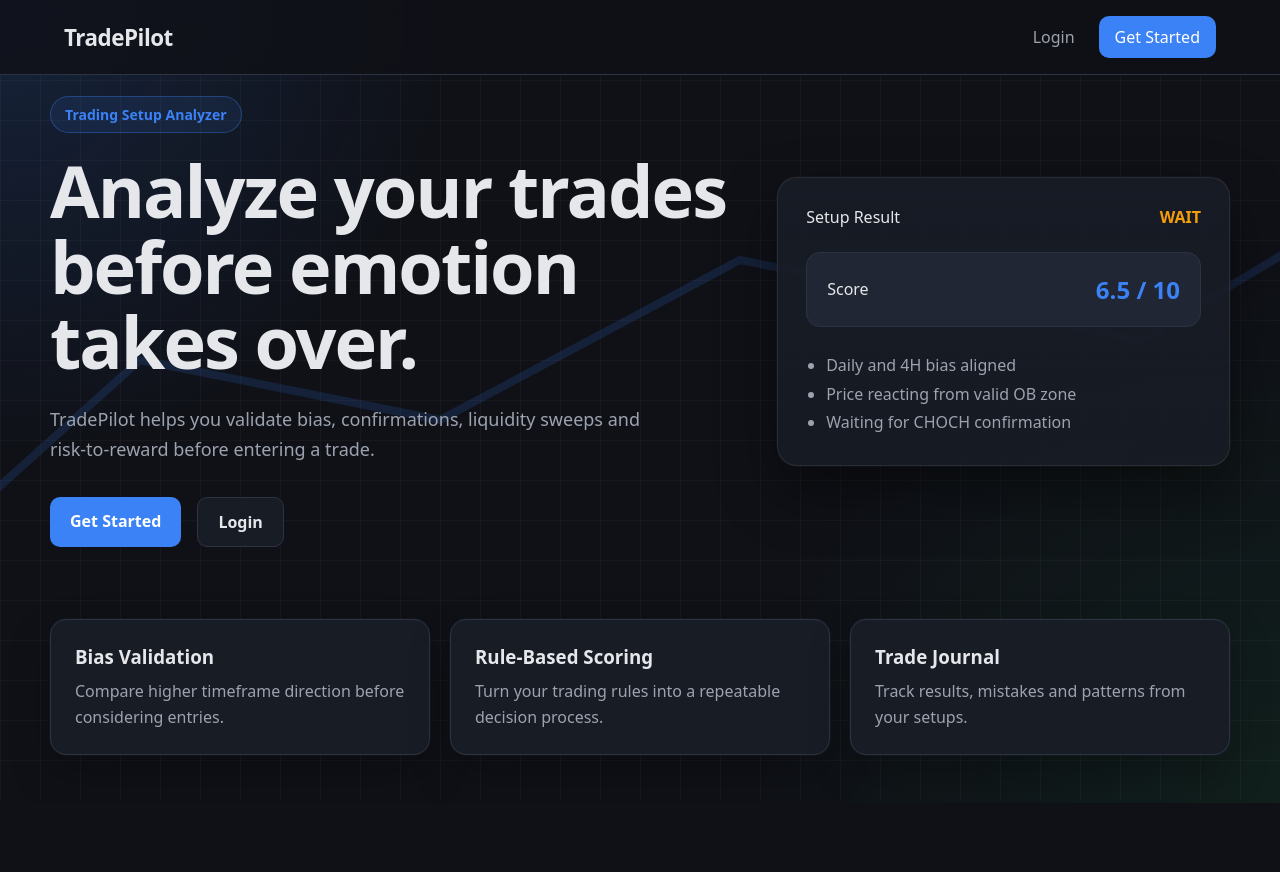
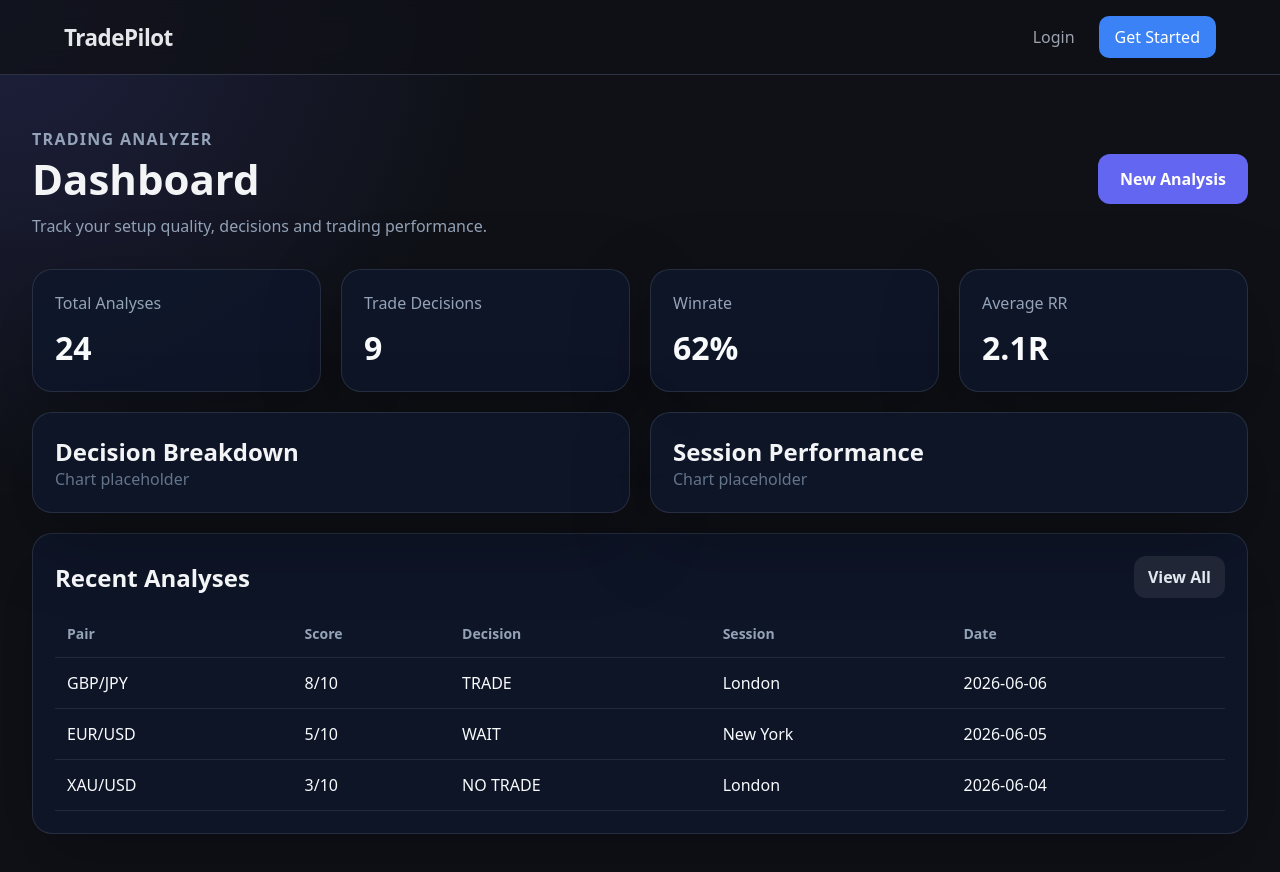
Before and after one commit to stoyan-kanev/Trading-Analyzer, a React (Vite) app in the folder front-end/: page /dashboard in a window 1280 px wide. Before the commit this address led to /. Shown: the top 872 px of the page. Before the commit the page ends 803 px from the top, so only its background shows below. Built offline with nearby package versions, Linux system fonts and the light colour scheme; no server answers.

Commit message:
Added mock dashboard for layout and test

```diff
--- a/front-end/src/components/NavBar/NavBar.tsx
+++ b/front-end/src/components/NavBar/NavBar.tsx
@@ -22,9 +22,13 @@
 
                     {user && (
                         <>
+                            <Link to="/dashboard">
+                                Dashboard
+                            </Link>
                             <button onClick={logout}>
                                 Logout
                             </button>
+
                         </>
                     )}
                     {!user && (
--- /dev/null
+++ b/front-end/src/pages/DashBoard.css
@@ -0,0 +1,125 @@
+.dashboard-page {
+    padding: 120px 32px 48px;
+    min-height: 100vh;
+    background:
+            radial-gradient(circle at top left, rgba(99, 102, 241, 0.18), transparent 32%),
+            #0f1117;
+    color: #f8fafc;
+}
+
+.dashboard-header {
+    display: flex;
+    align-items: center;
+    justify-content: space-between;
+    gap: 24px;
+    margin-bottom: 32px;
+}
+
+.dashboard-kicker {
+    color: #818cf8;
+    font-weight: 700;
+    text-transform: uppercase;
+    letter-spacing: 0.08em;
+}
+
+.dashboard-header h1 {
+    margin: 0;
+    font-size: 42px;
+}
+
+.dashboard-header p {
+    margin: 8px 0 0;
+    color: #94a3b8;
+}
+
+.dashboard-primary-btn,
+.secondary-btn {
+    border: none;
+    border-radius: 12px;
+    cursor: pointer;
+    font-weight: 700;
+}
+
+.dashboard-primary-btn {
+    padding: 14px 22px;
+    background: #6366f1;
+    color: white;
+}
+
+.secondary-btn {
+    padding: 10px 14px;
+    background: rgba(255, 255, 255, 0.08);
+    color: #e2e8f0;
+}
+
+.stats-grid {
+    display: grid;
+    grid-template-columns: repeat(4, 1fr);
+    gap: 20px;
+    margin-bottom: 20px;
+}
+
+.dashboard-grid {
+    display: grid;
+    grid-template-columns: 1fr 1fr;
+    gap: 20px;
+    margin-bottom: 20px;
+}
+
+.dashboard-card {
+    background: rgba(15, 23, 42, 0.86);
+    border: 1px solid rgba(148, 163, 184, 0.18);
+    border-radius: 20px;
+    padding: 22px;
+    box-shadow: 0 24px 80px rgba(0, 0, 0, 0.28);
+}
+
+.stat-card span {
+    display: block;
+    color: #94a3b8;
+    margin-bottom: 12px;
+}
+
+.stat-card strong {
+    font-size: 32px;
+}
+
+.muted {
+    color: #64748b;
+}
+
+.section-header {
+    display: flex;
+    align-items: center;
+    justify-content: space-between;
+    margin-bottom: 12px;
+}
+
+.analyses-table {
+    width: 100%;
+    border-collapse: collapse;
+}
+
+.analyses-table th,
+.analyses-table td {
+    padding: 14px 12px;
+    text-align: left;
+    border-bottom: 1px solid rgba(148, 163, 184, 0.14);
+}
+
+.analyses-table th {
+    color: #94a3b8;
+    font-size: 14px;
+}
+
+@media (max-width: 900px) {
+    .dashboard-header {
+        flex-direction: column;
+        align-items: flex-start;
+    }
+
+    .stats-grid,
+    .dashboard-grid {
+        grid-template-columns: 1fr;
+    }
+}
--- /dev/null
+++ b/front-end/src/pages/DashboardPage.tsx
@@ -0,0 +1,46 @@
+import {StatsCards} from "./StatsCards.tsx";
+import {RecentAnalysesTable} from "./RecentAnalysesTable.tsx";
+import './DashBoard.css'
+import { useNavigate } from "react-router-dom";
+
+
+export function DashboardPage() {
+
+
+    const navigate = useNavigate();
+
+    return (
+        <main className="dashboard-page">
+            <section className="dashboard-header">
+                <div>
+                    <p className="dashboard-kicker">Trading Analyzer</p>
+                    <h1>Dashboard</h1>
+                    <p>Track your setup quality, decisions and trading performance.</p>
+                </div>
+
+                <button
+                    className="dashboard-primary-btn"
+                    onClick={() => navigate("/analysis/new")}
+                >
+                    New Analysis
+                </button>
+            </section>
+
+            <StatsCards />
+
+            <section className="dashboard-grid">
+                <div className="dashboard-card">
+                    <h2>Decision Breakdown</h2>
+                    <p className="muted">Chart placeholder</p>
+                </div>
+
+                <div className="dashboard-card">
+                    <h2>Session Performance</h2>
+                    <p className="muted">Chart placeholder</p>
+                </div>
+            </section>
+
+            <RecentAnalysesTable />
+        </main>
+    );
+}
--- /dev/null
+++ b/front-end/src/pages/RecentAnalysesTable.tsx
@@ -0,0 +1,58 @@
+const analyses = [
+    {
+        pair: "GBP/JPY",
+        score: 8,
+        decision: "TRADE",
+        session: "London",
+        date: "2026-06-06",
+    },
+    {
+        pair: "EUR/USD",
+        score: 5,
+        decision: "WAIT",
+        session: "New York",
+        date: "2026-06-05",
+    },
+    {
+        pair: "XAU/USD",
+        score: 3,
+        decision: "NO TRADE",
+        session: "London",
+        date: "2026-06-04",
+    },
+];
+
+export function RecentAnalysesTable() {
+    return (
+        <section className="dashboard-card">
+            <div className="section-header">
+                <h2>Recent Analyses</h2>
+                <button className="secondary-btn">View All</button>
+            </div>
+
+            <table className="analyses-table">
+                <thead>
+                <tr>
+                    <th>Pair</th>
+                    <th>Score</th>
+                    <th>Decision</th>
+                    <th>Session</th>
+                    <th>Date</th>
+                </tr>
+                </thead>
+
+                <tbody>
+                {analyses.map((analysis) => (
+                    <tr key={`${analysis.pair}-${analysis.date}`}>
+                        <td>{analysis.pair}</td>
+                        <td>{analysis.score}/10</td>
+                        <td>{analysis.decision}</td>
+                        <td>{analysis.session}</td>
+                        <td>{analysis.date}</td>
+                    </tr>
+                ))}
+                </tbody>
+            </table>
+        </section>
+    );
+}
--- /dev/null
+++ b/front-end/src/pages/StatsCards.tsx
@@ -0,0 +1,19 @@
+const stats = [
+    { label: "Total Analyses", value: "24" },
+    { label: "Trade Decisions", value: "9" },
+    { label: "Winrate", value: "62%" },
+    { label: "Average RR", value: "2.1R" },
+];
+
+export function StatsCards() {
+    return (
+        <section className="stats-grid">
+            {stats.map((stat) => (
+                    <div className="dashboard-card stat-card" key={stat.label}>
+                    <span>{stat.label}</span>
+                    <strong>{stat.value}</strong>
+                    </div>
+    ))}
+    </section>
+);
+}
--- a/front-end/src/routes/router.tsx
+++ b/front-end/src/routes/router.tsx
@@ -3,6 +3,7 @@
 import RegisterPage from "../components/RegisterPage/RegisterPage.tsx";
 import AppLayout from "../App.tsx";
 import HomePage from "../components/Home/HomePage.tsx";
+import {DashboardPage} from "../pages/DashboardPage.tsx";
 
 
 export const router = createBrowserRouter([
@@ -22,6 +23,10 @@
                 element: <RegisterPage />,
             },
             {
+                path: "dashboard",
+                element: <DashboardPage/>
+            },
+            {
                 path: "*",
                 element: <Navigate to="/" replace />,
             },
```
